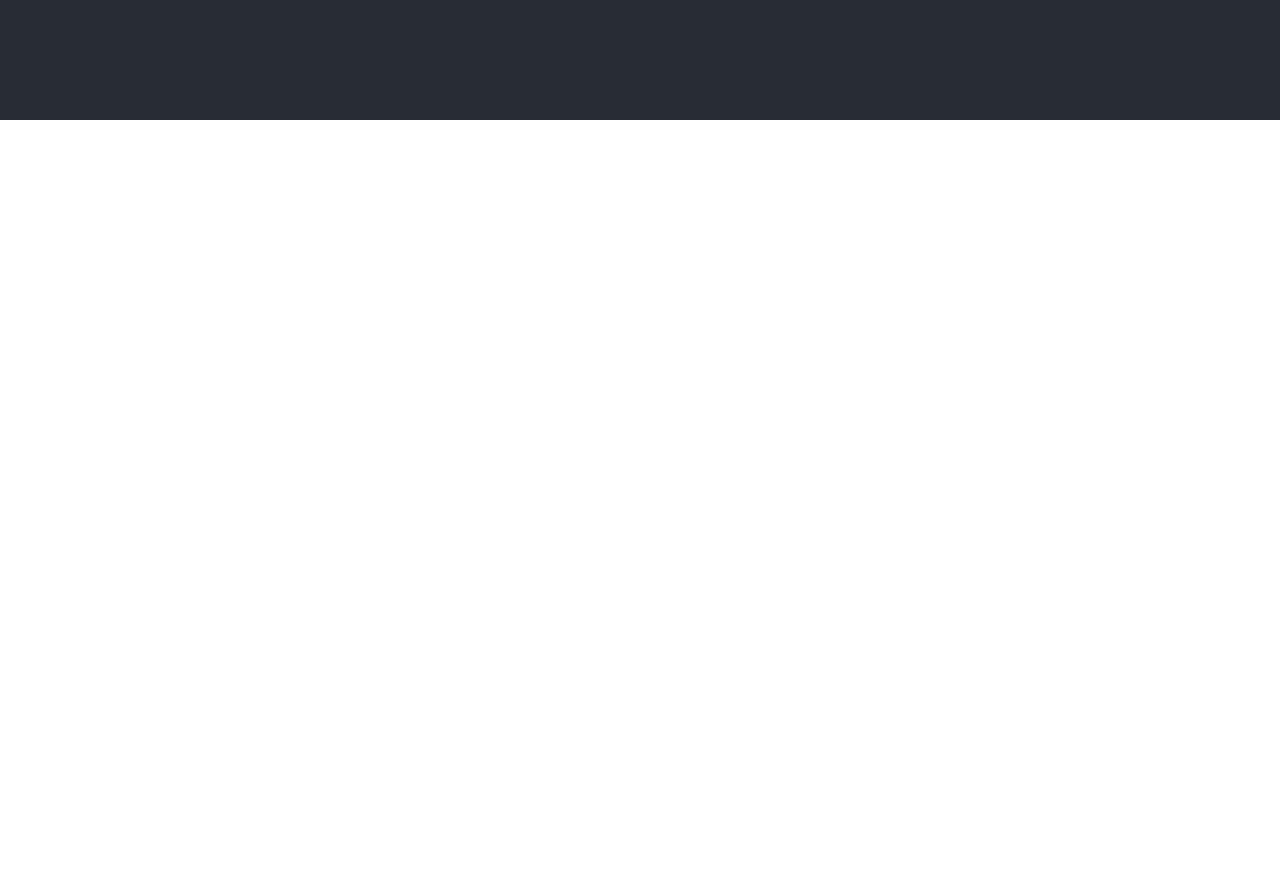
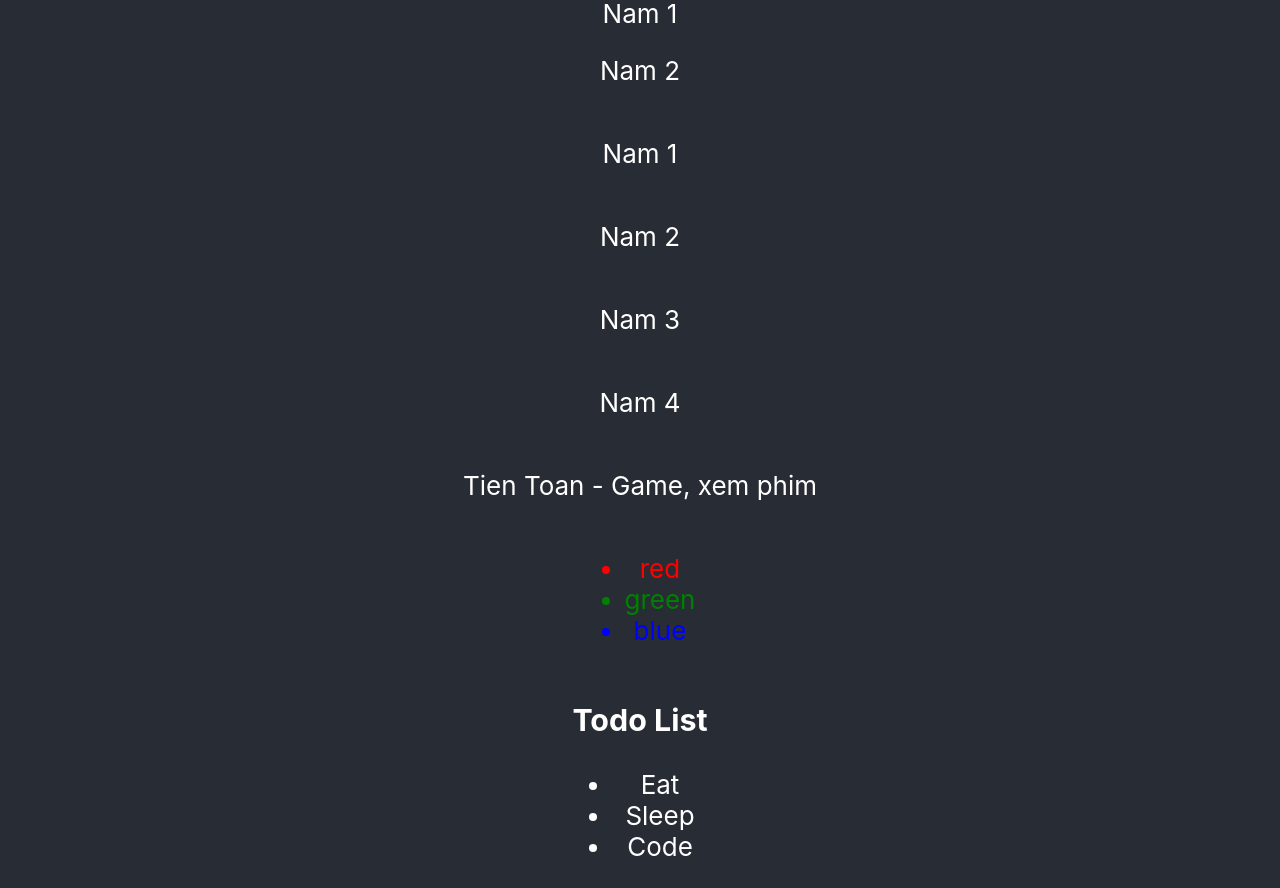
Before and after one commit to kunbi209/reactjs, a React (Create React App) app: page / in a window 1280 px wide. Shown: the part 680-1568 px from the top of the page. Before the commit the page ends 800 px from the top, so only its background shows below. Built offline with nearby package versions, Linux system fonts and the light colour scheme.

Commit message:
props study

```diff
--- a/src/App.js
+++ b/src/App.js
@@ -1,7 +1,19 @@
 import logo from './logo.svg';
 import './App.css';
+import React from 'react';
+import TodoFeature from './features/Todo';
 
 function App() {
+  const name = 'Tien Toan';
+  const age = 18;
+  const isGioTinh = true;
+  const student = {
+    name: 'Tien Toan',
+    age: 30,
+    gioiTinh: true,
+    soThich: 'Game, xem phim'
+  };
+  const colorList = ['red', 'green', 'blue']
   return (
     <div className="App">
       <header className="App-header">
@@ -9,6 +21,35 @@ function App() {
         <p>
           Tien Toan 123 pro vip kk
         </p>
+        <p>Xin chao {name} - {age} - {isGioTinh ? 'Nam' : 'Nu'}</p>
+        {isGioTinh ? <p>Nam</p> : <p>Nữ</p>}
+        {isGioTinh && <p>Nam</p>}
+        {!isGioTinh && <p>Nữ</p>}
+        {isGioTinh && (
+          <div className='abc'>
+            <p>Nam 1</p>
+            <p>Nam 2</p>
+          </div>
+        )}
+        {isGioTinh && (
+          <React.Fragment>
+            <p>Nam 1</p>
+            <p>Nam 2</p>
+          </React.Fragment>
+        )}
+        {isGioTinh && (
+          <>
+            <p>Nam 3</p>
+            <p>Nam 4</p>
+          </>
+        )}
+        <p>{student.name} - {student.soThich}</p>
+        <ul>
+            {colorList.map( color =>  (
+              <li style={{color}}>{color}</li>
+            ))}
+        </ul>
+        <TodoFeature/>
       </header>
     </div>
   );
--- /dev/null
+++ b/src/features/Todo/components/TodoList/index.jsx
@@ -0,0 +1,22 @@
+import React from 'react';
+import PropTypes from 'prop-types';
+
+TodoList.propTypes = {
+    todoList: PropTypes.array
+};
+
+TodoList.defaultProps = {
+    todoList: []
+};
+
+function TodoList({ todoList }) {
+    return (
+        <ul>
+            {todoList.map(todo => (
+                <li key={todo.id}>{todo.title}</li>
+            ))}
+        </ul>
+    );
+}
+
+export default TodoList;
--- /dev/null
+++ b/src/features/Todo/index.jsx
@@ -0,0 +1,31 @@
+import React from 'react';
+import TodoList from './components/TodoList';
+
+TodoFeature.propTypes = {
+
+};
+
+function TodoFeature(props) {
+    const todoList = [
+        {
+            id: 1,
+            title: 'Eat'
+        },
+        {
+            id: 2,
+            title: 'Sleep',
+        },
+        {
+            id: 3,
+            title: 'Code'
+        }
+    ]
+    return (
+        <div>
+            <h3>Todo List</h3>
+            <TodoList todoList ={todoList}/>
+        </div>
+    );
+}
+
+export default TodoFeature;
```
Also changed, not shown: src/commponents/Footer/index.jsx (added, +17 -0 lines), src/commponents/Header/index.jsx (added, +16 -0 lines), src/commponents/Loading/index.jsx (added, +16 -0 lines), src/commponents/Footer/style.scss (added), src/commponents/Header/style.scss (added), src/commponents/Loading/style.scss (added), src/features/Todo/components/TodoList/styles.scss (added).
